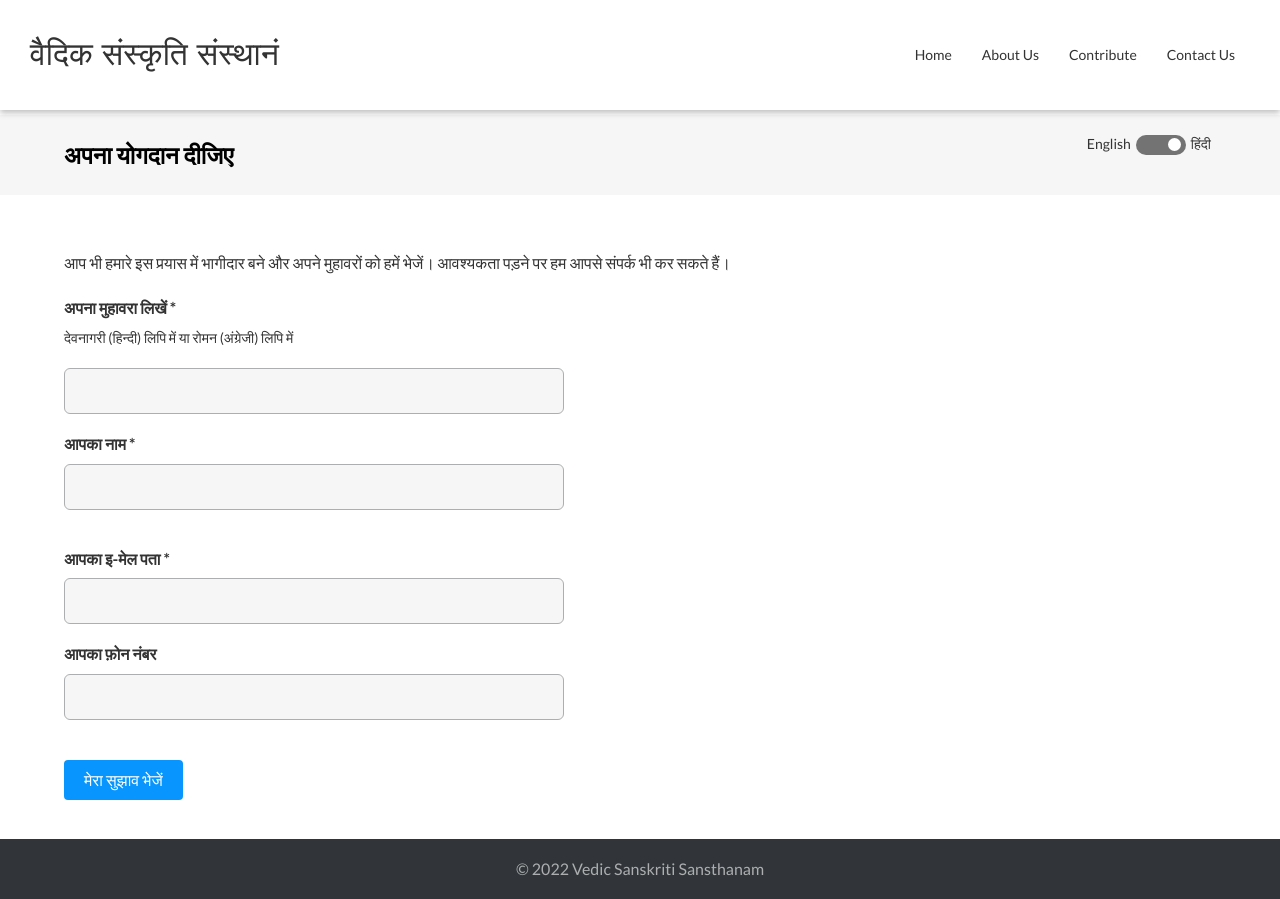
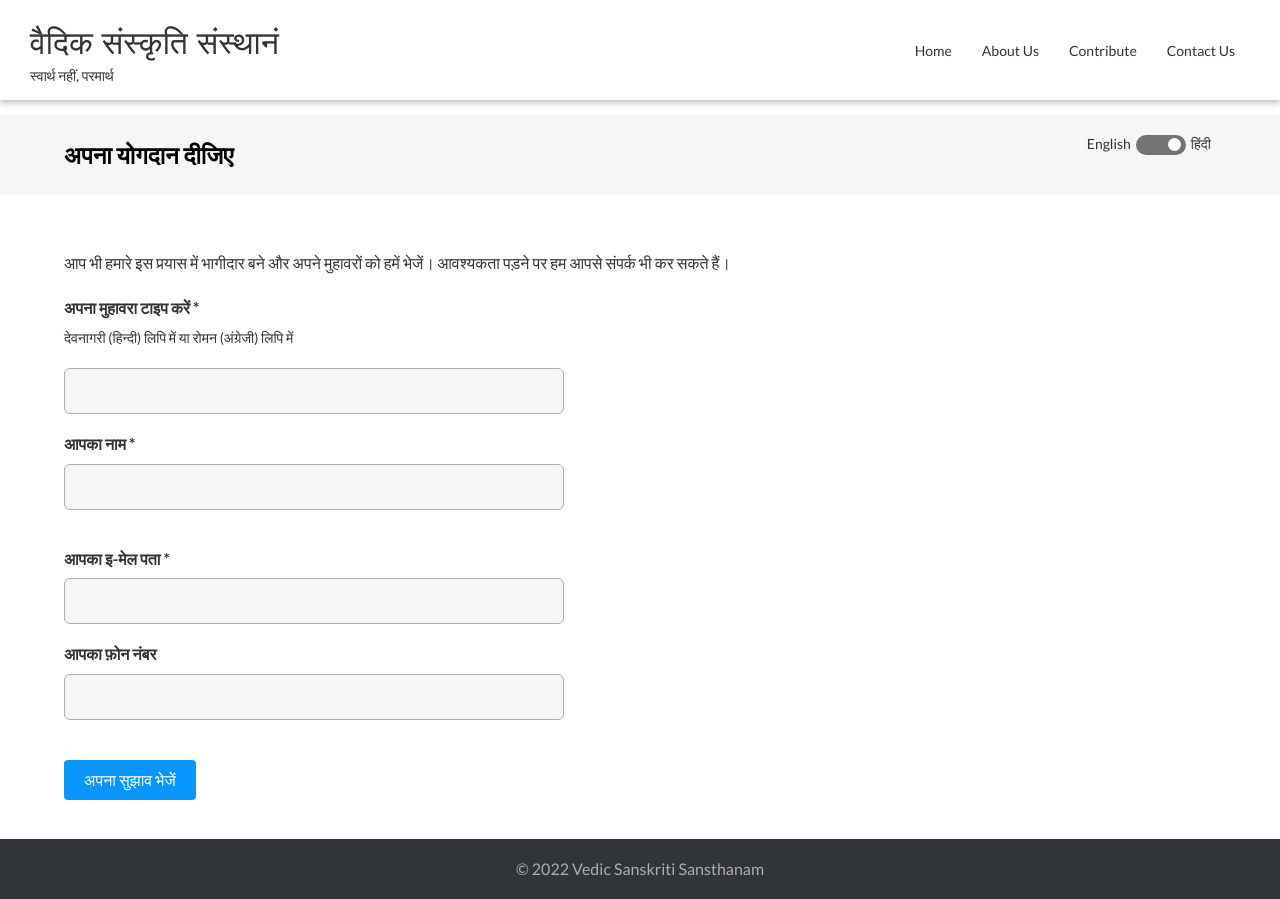
Before and after one commit to VaibhavSri9637/php-vaidik-sanskriti-sansthaanam, a PHP site: page /contribute in a window 1280 px wide. Run offline with PHP 8.4, Linux system fonts and the light colour scheme; some libraries are stand-ins or nearby versions; some web fonts are replaced.

Commit message:
minor edits based on feedback

```diff
--- a/admin.php
+++ b/admin.php
@@ -19,7 +19,7 @@ if (isset($_POST["submit"])) {
     global $loggedin;
     $email = mysqli_real_escape_string($conn, htmlspecialchars($_POST["email"]));
     $password = mysqli_real_escape_string($conn, htmlspecialchars($_POST["password"]));
-    if ($email == "vaibhavsri9637@gmail.com" && $password == "1234") {
+    if ($email == "drpradeepgoel@mantrayoga.org" && $password == "Sanatan@108Mala") {
         $loggedin = true;
     }
 }
--- a/assets/styles/styles.css
+++ b/assets/styles/styles.css
@@ -32,8 +32,8 @@
   justify-content: center;
   color: var(--primary-color);
 }
-.header-logo-container > h1 {
-  margin: 10px 0;
+.header-logo-container h1 {
+  margin: 10px 0 5px;
 }
 .header-menu-container {
   font-size: 14px;
--- a/components/header.php
+++ b/components/header.php
@@ -3,6 +3,7 @@
         <div class="header-logo-container">
             <a class="unstyled-link" href="/">
                 <h1 class="muli-regular">वैदिक संस्कृति संस्थानं</h1>
+                <p class="lato-regular" style="margin:0;text-align:left;font-size:14px;">स्वार्थ नहीं, परमार्थ</p>
             </a>
         </div>
         <div>
--- a/contribute/index.php
+++ b/contribute/index.php
@@ -57,7 +57,7 @@ if (isset($_POST["submit"])) {
         </p>
         <form method="POST" action="index.php" style="display:block;">
             <p class="lato-bold" id="idiom-contribution">
-                अपना मुहावरा लिखें *<br />
+                अपना मुहावरा टाइप करें *<br />
                 <span class="lato-regular small-text">
                     देवनागरी (हिन्दी) लिपि में या रोमन (अंग्रेजी) लिपि में
                 </span>
@@ -79,7 +79,7 @@ if (isset($_POST["submit"])) {
                 आपका फ़ोन नंबर
             </p>
             <input type="text" class="input-box lato-regular" name="phone">
-            <input type="submit" name="submit" class="submit-button lato-regular" value="मेरा सुझाव भेजें" id="submit" />
+            <input type="submit" name="submit" class="submit-button lato-regular" value="अपना सुझाव भेजें" id="submit" />
             <?php
             if ($contributionresponse && strlen($contributionresponse) > 0) {
                 echo '<p style="color:' . ($contributionresponse == "Congratulations! Your idiom has been submitted." ? 'green' : 'red') . ';font-family:lato;">' . $contributionresponse . '</p>';
@@ -93,14 +93,14 @@ if (isset($_POST["submit"])) {
                 if ($("#vision-switch").is(':checked')) {
                     $(".pages-content-container>p").text("आप भी हमारे इस प्रयास में भागीदार बने और अपने मुहावरों को हमें भेजें। आवश्यकता पड़ने पर हम आपसे संपर्क भी कर सकते हैं।")
                     $(".pages-heading-container>h1").text("अपना योगदान दीजिए")
-                    $("#idiom-contribution").html(`अपना मुहावरा लिखें *<br />
+                    $("#idiom-contribution").html(`अपना मुहावरा टाइप करें *<br />
                 <span class="lato-regular small-text">
                     देवनागरी (हिन्दी) लिपि में या रोमन (अंग्रेजी) लिपि में
                 </span`)
                     $("#name").text("आपका नाम *")
                     $("#email").text("आपका इ-मेल पता *")
                     $("#phone").text("आपका फ़ोन नंबर")
-                    $("#submit").val("मेरा सुझाव भेजें")
+                    $("#submit").val("अपना सुझाव भेजें")
                 } else {
                     $(".pages-content-container>p").text("You can also be a part of our vision to cultivate the culture of Hindi in India by sending your idiom to use. If needed, we will contact you for further discussion.")
                     $(".pages-heading-container>h1").text("Your Contribution")
--- a/index.php
+++ b/index.php
@@ -58,7 +58,7 @@ try {
             </div>
             <div class="vision-sub-section">
                 <h2 class="subsectionheading lato-bold">हमारा उद्देश्य</h2>
-                <p class="maintext lato-regular">वर्ष 2011 की जनगणना के अनुसार भारत में 121 भाषाएँ हैं जबकि यूरोप में केवल 24! इन 121 भाषाओं में से प्रत्येक में अभिव्यक्तियों का समृद्ध भंडार है जोकि उस समय प्रचलित ज्ञानसागर को गागर में समेटे है। इस वेबसाइट का उद्देश्य भारत की आधुनिक पीढ़ी और भावी पीढ़ियों के लिए इस विशाल भाषाई सांस्कृतिक विरासत को संजोना और बढ़ावा देना है। आधुनिक युग का इलेक्ट्रोनिक मीडिया और उसी तरह यह वेबसाइट इस कार्य के लिए उत्कृष्ट माध्यम है। यह उत्तर प्रदेश भारत में पंजीकृत न्यास वैदिक संस्कृति संस्थानम् (www.mantrayoga.org) की एक पहल है। हमारे इस प्रयास में आपके किसी भी प्रकार के योगदान का हम स्वागत करते हैं!</p>
+                <p class="maintext lato-regular" style="text-align:left;">वर्ष 2011 की जनगणना के अनुसार भारत में 121 भाषाएँ हैं जबकि यूरोप में केवल 24! इन 121 भाषाओं में से प्रत्येक में अभिव्यक्तियों का समृद्ध भंडार है जोकि उस समय प्रचलित ज्ञानसागर को गागर में समेटे है। इस वेबसाइट का उद्देश्य भारत की आधुनिक पीढ़ी और भावी पीढ़ियों के लिए इस विशाल भाषाई सांस्कृतिक विरासत को संजोना और बढ़ावा देना है। आधुनिक युग का इलेक्ट्रोनिक मीडिया और उसी तरह यह वेबसाइट इस कार्य के लिए उत्कृष्ट माध्यम है। यह उत्तर प्रदेश भारत में पंजीकृत न्यास वैदिक संस्कृति संस्थानम् (www.mantrayoga.org) की एक पहल है। हमारे इस प्रयास में आपके किसी भी प्रकार के योगदान का हम स्वागत करते हैं!</p>
             </div>
         </div>
     </div>
```
Also changed, not shown: about-us/index.php (+6 -6 lines), contact-us/index.php (+6 -6 lines).
